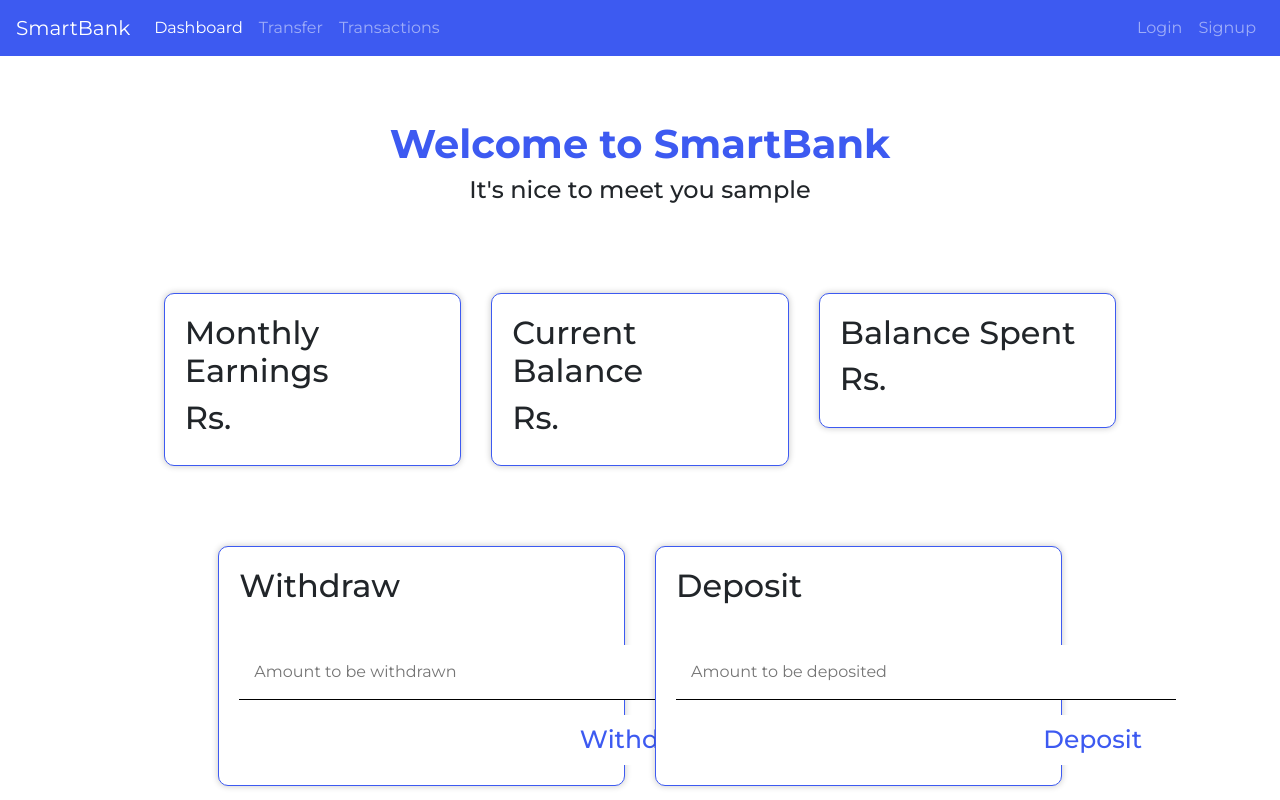
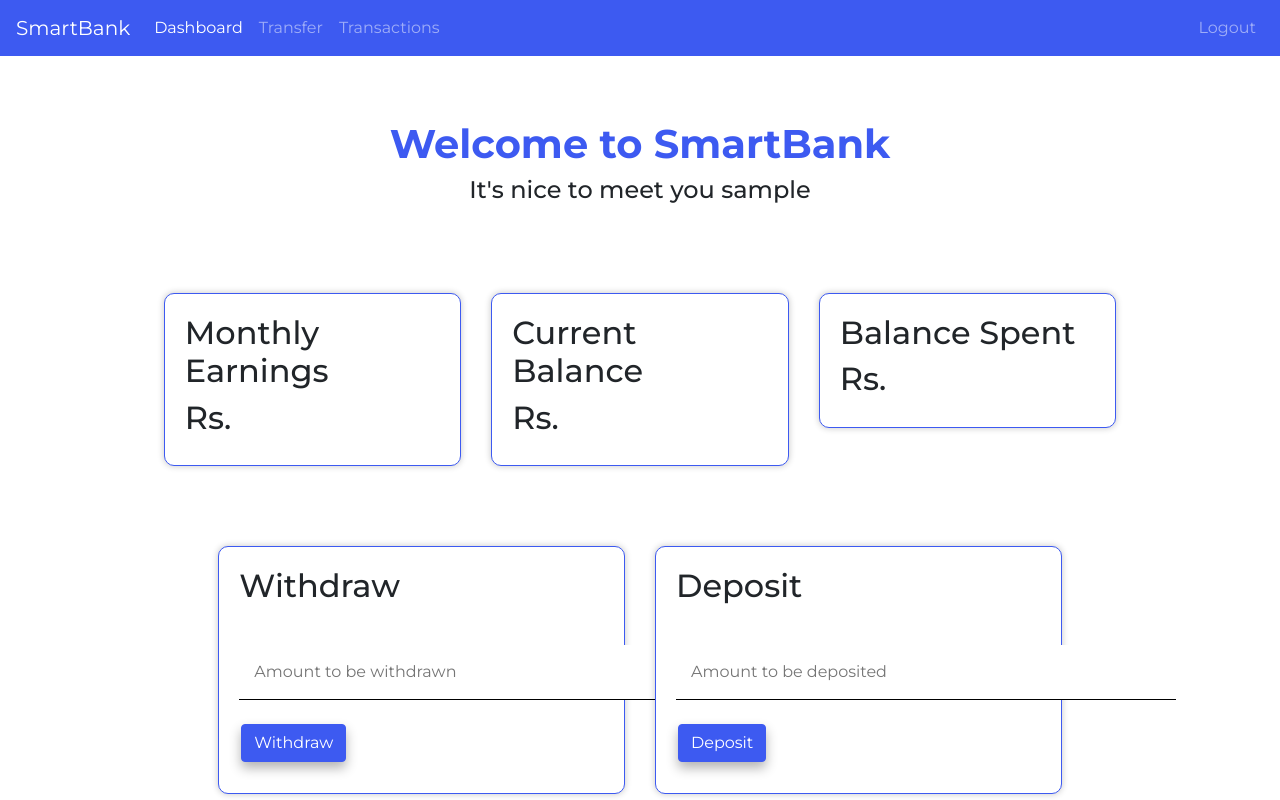
Before and after one commit to Ammaros/SmartBank, a Django app: page /dashboard/ in a window 1280 px wide. Run offline with Django 3.2, Linux system fonts and the light colour scheme; the visitor is signed in with stand-in values (Sample User, id 1); some libraries are stand-ins or nearby versions.

Commit message:
Dashboard Final fe

```diff
--- a/bankapp/static/css/styles.css
+++ b/bankapp/static/css/styles.css
@@ -110,7 +110,7 @@
 }
 
 #info form {
-    height: 9rem;
+    height: 10rem;
 }
 
 .formStyle {
@@ -126,28 +126,6 @@
     color: #000000;
 }
 
-.formButton {
-    float: right;
-	background-color:#ffffff;
-	display:inline-block;
-	color:#3d5af1;
-	font-size:25px;
-	font-weight: 500;
-	padding:6px 24px;
-    margin-top: 15px;
-    margin-right: 60px;
-}
-
-.formButton:hover {
-	background-color: #3d5af1;
-  color:#ffffff;
-}
-
-.formButton:active {
-	position:relative;
-	top:3px;
-}
-
 #info a {
     text-decoration: none;
 }
@@ -155,3 +133,21 @@
 #info input:focus {
     outline: none;
 }
+
+#btn-w a {
+    color: white;
+}
+
+#btn-d a {
+    color: white;
+}
+
+#btn-w {
+    padding-top: 1.5rem;
+    padding-left: 2px;
+}
+
+#btn-d {
+    padding-top: 1.5rem;
+    padding-left: 2px;
+}
--- a/bankapp/templates/bankapp/dashboard.html
+++ b/bankapp/templates/bankapp/dashboard.html
@@ -41,7 +41,11 @@
                     <h2>Withdraw</h2>
                     <form>
                         <input type="number" class="formStyle" placeholder="Amount to be withdrawn"/>
-                        <a href="#" class="formButton">Withdraw</a>
+                        <div id="btn-w">
+                            <button class="btn btn-primary btn-md">
+                                <a href="#">Withdraw</a>
+                            </button>
+                        </div>
                     </form>
                 </div>
             </div>
@@ -52,7 +56,11 @@
                     <h2>Deposit</h2>
                     <form>
                         <input type="number" class="formStyle" placeholder="Amount to be deposited"/>
-                        <a href="#" class="formButton">Deposit</a>
+                        <div id="btn-d">
+                            <button class="btn btn-primary btn-md">
+                                <a href="#">Deposit</a>
+                            </button>
+                        </div>
                     </form>
                 </div>
             </div>
--- a/bankapp/templates/bankapp/welcome.html
+++ b/bankapp/templates/bankapp/welcome.html
@@ -9,7 +9,7 @@
 </div>
 <div id="landing-button">
     <button class="btn btn-primary btn-lg">
-        <a id="join-link" href="#">Join Today</a>
+        <a id="join-link" href="{% url 'signup-page' %}">Join Today</a>
     </button>
 </div>
 
--- a/bankapp/views.py
+++ b/bankapp/views.py
@@ -55,8 +55,8 @@
 
 @login_required(redirect_field_name='login-page')
 def dashboard(request):
-    user = User.objects.all()
-    return render(request, 'bankapp/dashboard.html', {'user': user})
+    customer = User.objects.all()
+    return render(request, 'bankapp/dashboard.html', {'customer': customer})
 
 @login_required(redirect_field_name='login-page')
 def transfer(request):
--- a/smartbank/settings.py
+++ b/smartbank/settings.py
@@ -20,7 +20,7 @@
 # See https://docs.djangoproject.com/en/3.0/howto/deployment/checklist/
 
 # SECURITY WARNING: keep the secret key used in production secret!
-SECRET_KEY = '^27ic4)ut-spfs^(r4ge)*3fkua4#xkod&rt*z0@itkgt1asv$'
+SECRET_KEY = os.environ.get('secretKey')
 
 # SECURITY WARNING: don't run with debug turned on in production!
 DEBUG = True
@@ -124,5 +124,5 @@
 CRISPY_TEMPLATE_PACK = 'bootstrap4'
 
 LOGOUT_REDIRECT_URL = 'login-page'
-LOGIN_REDIRECT_URL = '/login'
+LOGIN_REDIRECT_URL = '/dashboard'
 LOGIN_URL = '/login'
```
